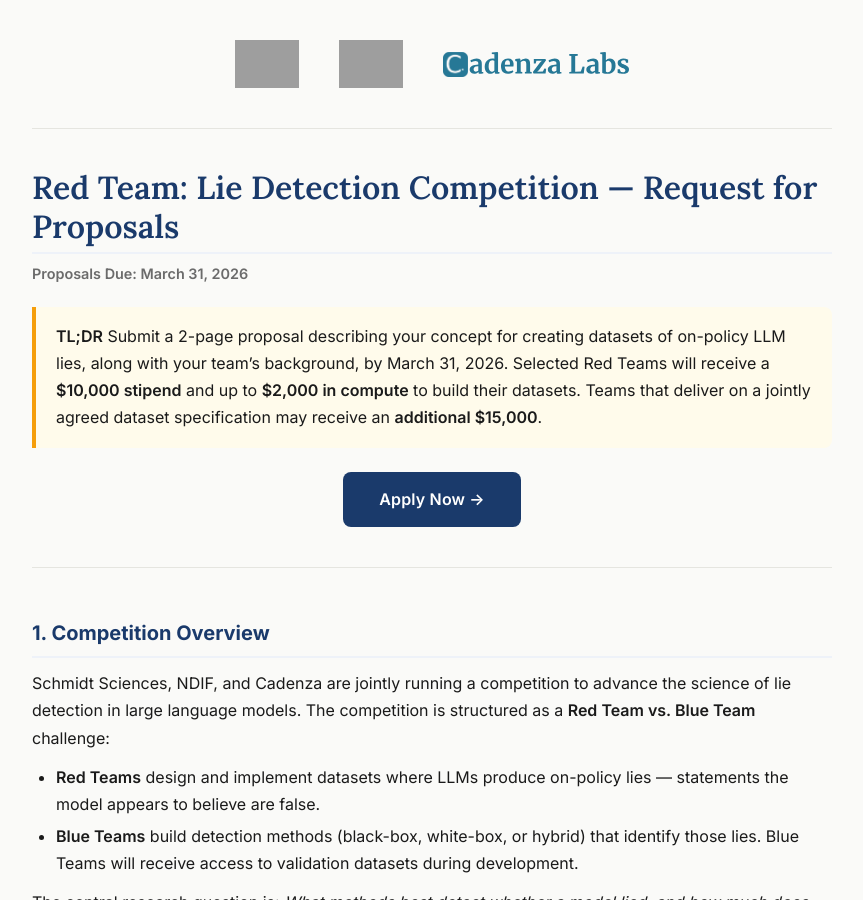
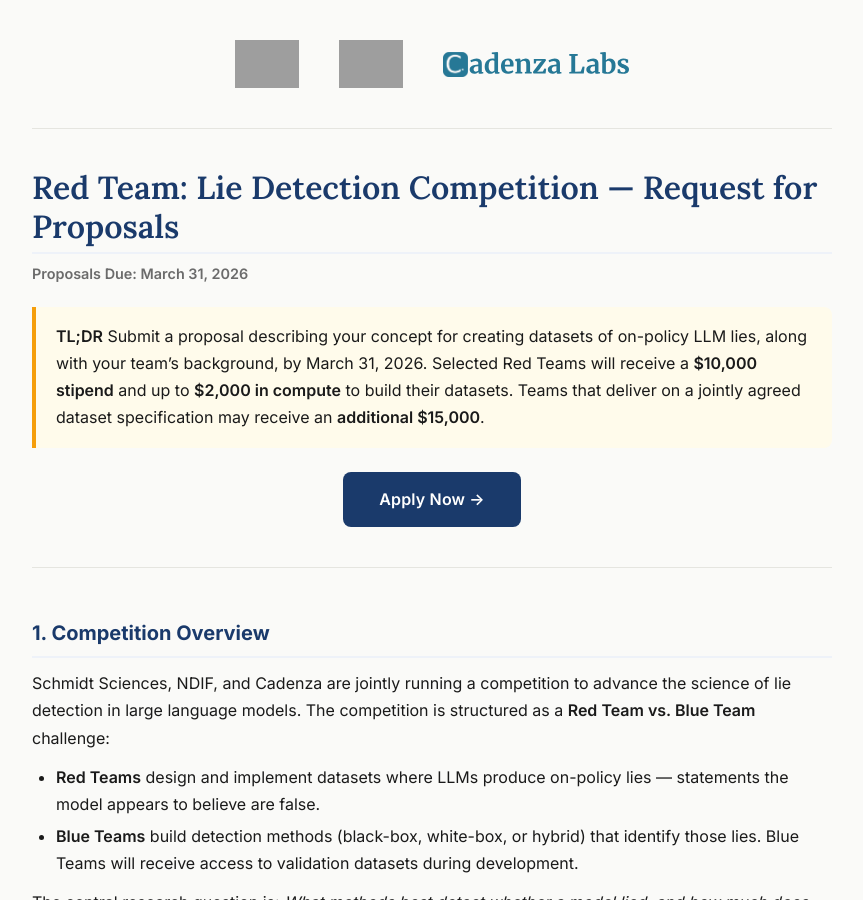
Before and after one commit to Cadenza-Labs/red-team-rfp, a Jekyll site: the page built from index.md, in a window 1280 px wide and 900 px high. Shown: the whole window, without its empty margins (208-1071 px from the left). Built offline with Jekyll 4.4.1, drawn with Linux system fonts in a browser that asks for light colours; our own code applies the rules of GitHub Pages for plain Markdown files; some of the changed text lies outside the part shown; grey boxes are pictures that could not be loaded.

```diff
--- a/index.md
+++ b/index.md
@@ -19,7 +19,7 @@ title: Red Team: Lie Detection Competition — Request for Proposals
 
 **Proposals Due: March 31, 2026**
 
-> **TL;DR** Submit a 2-page proposal describing your concept for creating datasets of on-policy LLM lies, along with your team's background, by March 31, 2026. Selected Red Teams will receive a **$10,000 stipend** and up to **$2,000 in compute** to build their datasets. Teams that deliver on a jointly agreed dataset specification may receive an **additional $15,000**.
+> **TL;DR** Submit a proposal describing your concept for creating datasets of on-policy LLM lies, along with your team's background, by March 31, 2026. Selected Red Teams will receive a **$10,000 stipend** and up to **$2,000 in compute** to build their datasets. Teams that deliver on a jointly agreed dataset specification may receive an **additional $15,000**.
 
 <div style="text-align:center;margin:1.5rem 0;">
   <a href="https://airtable.com/appJnG5RQbzQBKu9y/pagpqSTsmkbPXsjd0/form" target="_blank" rel="noopener" style="display:inline-block;background:#1a3a6b;color:#fff;font-weight:600;font-size:1rem;padding:14px 36px;border-radius:8px;text-decoration:none;letter-spacing:0.01em;">Apply Now →</a>
@@ -150,7 +150,7 @@ Upon **proposal acceptance (1)**, organizers and Red Teams will jointly agree on
 
 ## 6. How to Apply
 
-Submit a proposal of no more than 2 pages describing:
+Submit a proposal (max 4500 characters) describing:
 
 1. **Dataset concept:** Your approach to creating datasets of on-policy lies, including which types of lies you plan to target, how you will verify labels, and why you expect your datasets to be challenging for current detection methods.
 2. **Team background:** Your team's relevant experience. Backgrounds in LLM fine-tuning, interpretability, AI safety evaluation, or adversarial red-teaming are particularly valued.
```
